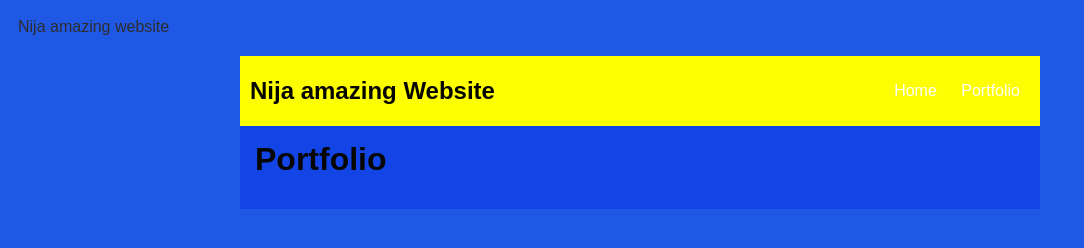
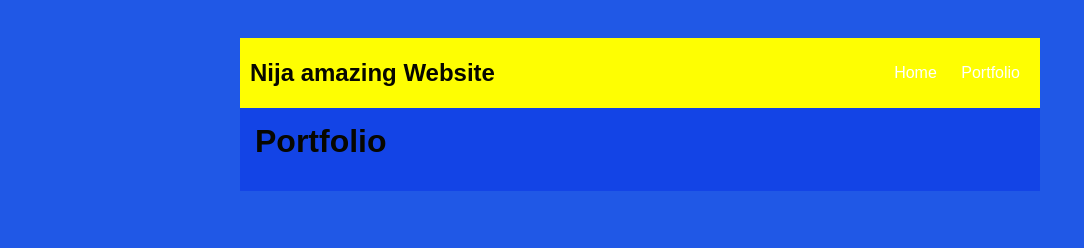
Before and after one commit to n9nijaaaaaa/chrisnija23.github.io, a plain HTML site: page portfolio.html in a window 1280 px wide. Shown: the whole page, without its empty margins (0-1084 px from the left). Drawn offline with Linux system fonts and the light colour scheme.

Commit message:
add index.html and css files

```diff
--- a/portfolio.html
+++ b/portfolio.html
@@ -2,7 +2,7 @@
 <html>
 
 <head>
-    <tittle>Nija amazing website </tittle>
+    <title>Nija amazing website </title>
     <link rel="stylesheet" href="style.css">
 </head>
 
```
